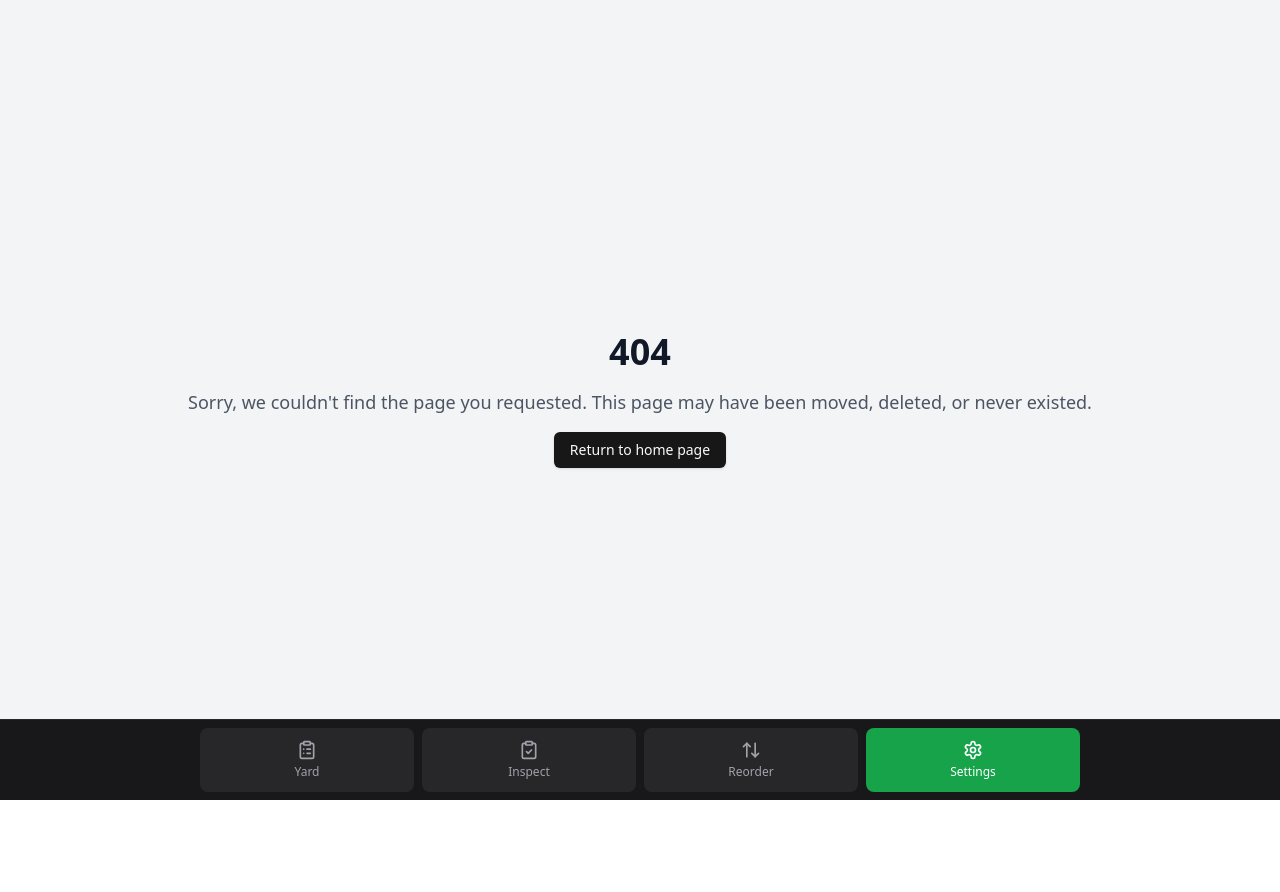
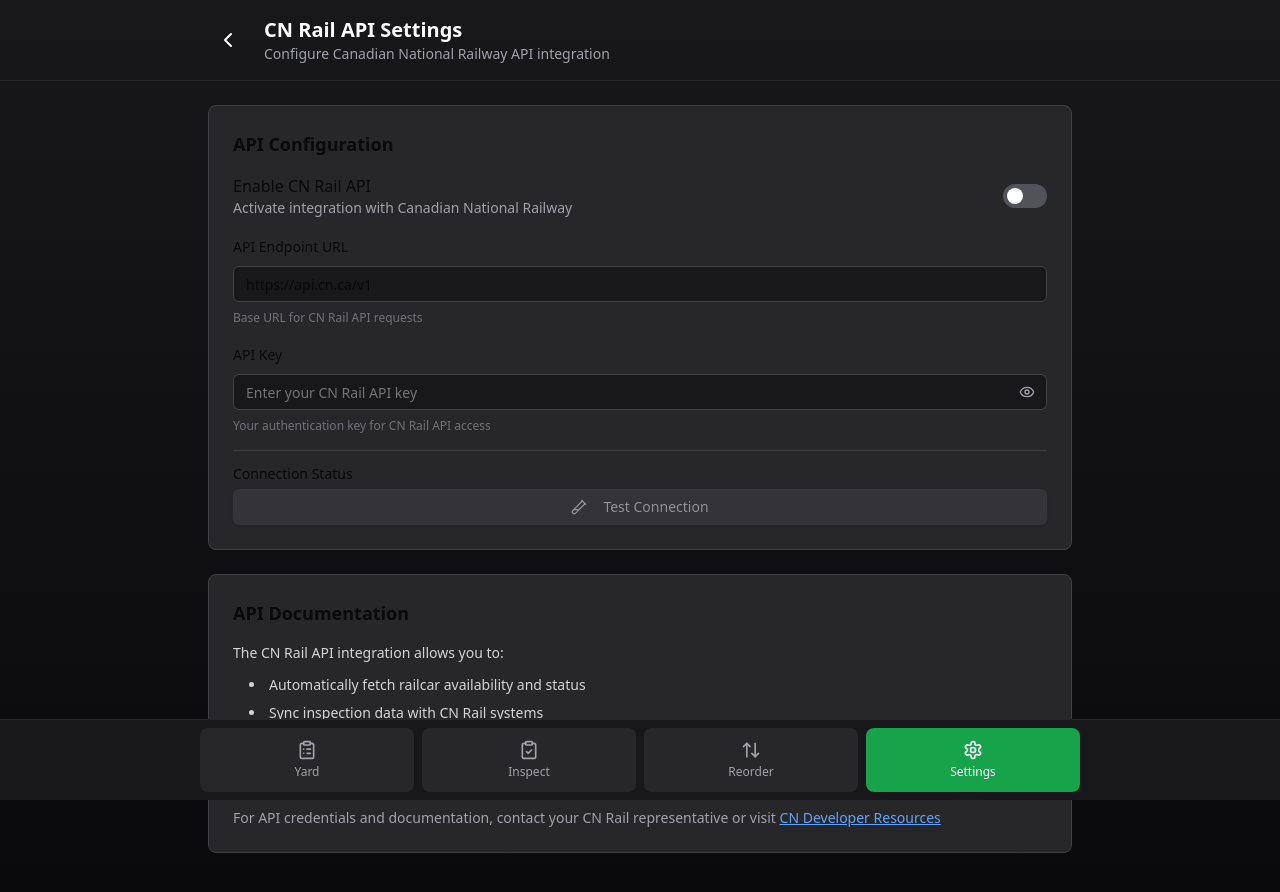
Before and after one commit to cmclaug834/sg-c1c1c1ef-6648-4137-914c-5027cafcde68-1773599698, a Next.js app: page /settings/cn-rail-api in a window 1280 px wide. Before the commit this address had no page. Shown: the top 892 px of the page. Before the commit the page ends 800 px from the top, so only its background shows below. Built offline with nearby package versions, Linux system fonts and the light colour scheme.

Commit message:
feat(cn-rail-api): Add dedicated settings page for integration

```diff
--- a/src/pages/settings.tsx
+++ b/src/pages/settings.tsx
@@ -1,6 +1,6 @@
 import { useApp } from "@/contexts/AppContext";
 import { useRouter } from "next/router";
-import { ArrowLeft } from "lucide-react";
+import { ArrowLeft, ChevronRight } from "lucide-react";
 import { useState, useEffect } from "react";
 import { getDebugLogs, clearDebugLogs, copyLogsToClipboard } from "@/lib/diagnostics";
 import type { DebugLogEntry } from "@/lib/diagnostics";
--- /dev/null
+++ b/src/pages/settings/cn-rail-api.tsx
@@ -0,0 +1,244 @@
+import { useState, useEffect } from "react";
+import { useRouter } from "next/router";
+import { ChevronLeft, Save, TestTube2, Eye, EyeOff } from "lucide-react";
+import { Button } from "@/components/ui/button";
+import { Input } from "@/components/ui/input";
+import { Label } from "@/components/ui/label";
+import { Card } from "@/components/ui/card";
+
+interface CNRailAPIConfig {
+  apiKey: string;
+  apiEndpoint: string;
+  enabled: boolean;
+  lastTested?: string;
+  testStatus?: "success" | "failed" | "pending" | null;
+}
+
+export default function CNRailAPISettings() {
+  const router = useRouter();
+  const [config, setConfig] = useState<CNRailAPIConfig>({
+    apiKey: "",
+    apiEndpoint: "https://api.cn.ca/v1",
+    enabled: false,
+    testStatus: null,
+  });
+  const [showApiKey, setShowApiKey] = useState(false);
+  const [isTesting, setIsTesting] = useState(false);
+  const [saveMessage, setSaveMessage] = useState("");
+
+  // Load config from localStorage
+  useEffect(() => {
+    if (typeof window !== "undefined") {
+      const saved = localStorage.getItem("cn_rail_api_config");
+      if (saved) {
+        try {
+          setConfig(JSON.parse(saved));
+        } catch (error) {
+          console.error("Failed to load CN Rail API config:", error);
+        }
+      }
+    }
+  }, []);
+
+  const handleSave = () => {
+    if (typeof window !== "undefined") {
+      localStorage.setItem("cn_rail_api_config", JSON.stringify(config));
+      setSaveMessage("Configuration saved successfully");
+      setTimeout(() => setSaveMessage(""), 3000);
+    }
+  };
+
+  const handleTestConnection = async () => {
+    setIsTesting(true);
+    setConfig({ ...config, testStatus: "pending" });
+
+    // Simulate API test - replace with actual API call later
+    setTimeout(() => {
+      const testSuccess = config.apiKey.length > 0 && config.apiEndpoint.length > 0;
+      setConfig({
+        ...config,
+        testStatus: testSuccess ? "success" : "failed",
+        lastTested: new Date().toISOString(),
+      });
+      setIsTesting(false);
+    }, 2000);
+  };
+
+  return (
+    <div className="min-h-screen bg-gradient-to-b from-zinc-900 to-zinc-950 text-white">
+      {/* Header */}
+      <div className="bg-zinc-900/50 border-b border-zinc-800 sticky top-0 z-10">
+        <div className="max-w-4xl mx-auto px-4 py-4 flex items-center gap-4">
+          <button
+            onClick={() => router.push("/settings")}
+            className="p-2 hover:bg-zinc-800 rounded-lg transition-colors"
+          >
+            <ChevronLeft className="w-6 h-6" />
+          </button>
+          <div>
+            <h1 className="text-xl font-bold">CN Rail API Settings</h1>
+            <p className="text-sm text-zinc-400">Configure Canadian National Railway API integration</p>
+          </div>
+        </div>
+      </div>
+
+      {/* Content */}
+      <div className="max-w-4xl mx-auto px-4 py-6 space-y-6">
+        {/* Save Message */}
+        {saveMessage && (
+          <div className="bg-green-500/10 border border-green-500/20 rounded-lg p-4 text-green-400">
+            {saveMessage}
+          </div>
+        )}
+
+        {/* API Configuration Card */}
+        <Card className="bg-zinc-800 border-zinc-700 p-6">
+          <h2 className="text-lg font-semibold mb-4">API Configuration</h2>
+
+          <div className="space-y-4">
+            {/* Enable Toggle */}
+            <div className="flex items-center justify-between">
+              <div>
+                <Label htmlFor="enabled" className="text-base">Enable CN Rail API</Label>
+                <p className="text-sm text-zinc-400">Activate integration with Canadian National Railway</p>
+              </div>
+              <button
+                id="enabled"
+                onClick={() => setConfig({ ...config, enabled: !config.enabled })}
+                className={`relative inline-flex h-6 w-11 items-center rounded-full transition-colors ${
+                  config.enabled ? "bg-blue-600" : "bg-zinc-600"
+                }`}
+              >
+                <span
+                  className={`inline-block h-4 w-4 transform rounded-full bg-white transition-transform ${
+                    config.enabled ? "translate-x-6" : "translate-x-1"
+                  }`}
+                />
+              </button>
+            </div>
+
+            {/* API Endpoint */}
+            <div className="space-y-2">
+              <Label htmlFor="endpoint">API Endpoint URL</Label>
+              <Input
+                id="endpoint"
+                type="text"
+                value={config.apiEndpoint}
+                onChange={(e) => setConfig({ ...config, apiEndpoint: e.target.value })}
+                placeholder="https://api.cn.ca/v1"
+                className="bg-zinc-900 border-zinc-700"
+              />
+              <p className="text-xs text-zinc-500">Base URL for CN Rail API requests</p>
+            </div>
+
+            {/* API Key */}
+            <div className="space-y-2">
+              <Label htmlFor="apiKey">API Key</Label>
+              <div className="relative">
+                <Input
+                  id="apiKey"
+                  type={showApiKey ? "text" : "password"}
+                  value={config.apiKey}
+                  onChange={(e) => setConfig({ ...config, apiKey: e.target.value })}
+                  placeholder="Enter your CN Rail API key"
+                  className="bg-zinc-900 border-zinc-700 pr-10"
+                />
+                <button
+                  onClick={() => setShowApiKey(!showApiKey)}
+                  className="absolute right-3 top-1/2 -translate-y-1/2 text-zinc-400 hover:text-white transition-colors"
+                >
+                  {showApiKey ? <EyeOff className="w-4 h-4" /> : <Eye className="w-4 h-4" />}
+                </button>
+              </div>
+              <p className="text-xs text-zinc-500">Your authentication key for CN Rail API access</p>
+            </div>
+
+            {/* Test Connection */}
+            <div className="pt-4 border-t border-zinc-700">
+              <div className="flex items-center justify-between mb-2">
+                <Label>Connection Status</Label>
+                {config.lastTested && (
+                  <span className="text-xs text-zinc-500">
+                    Last tested: {new Date(config.lastTested).toLocaleString()}
+                  </span>
+                )}
+              </div>
+
+              <div className="flex gap-3">
+                <Button
+                  onClick={handleTestConnection}
+                  disabled={isTesting || !config.apiKey || !config.apiEndpoint}
+                  className="flex-1 bg-zinc-700 hover:bg-zinc-600"
+                >
+                  <TestTube2 className="w-4 h-4 mr-2" />
+                  {isTesting ? "Testing..." : "Test Connection"}
+                </Button>
+
+                {config.testStatus && (
+                  <div className={`flex items-center px-4 py-2 rounded-lg ${
+                    config.testStatus === "success"
+                      ? "bg-green-500/10 text-green-400 border border-green-500/20"
+                      : config.testStatus === "failed"
+                      ? "bg-red-500/10 text-red-400 border border-red-500/20"
+                      : "bg-yellow-500/10 text-yellow-400 border border-yellow-500/20"
+                  }`}>
+                    {config.testStatus === "success" && "✓ Connected"}
+                    {config.testStatus === "failed" && "✗ Failed"}
+                    {config.testStatus === "pending" && "⏳ Testing..."}
+                  </div>
+                )}
+              </div>
+            </div>
+          </div>
+        </Card>
+
+        {/* API Documentation Card */}
+        <Card className="bg-zinc-800 border-zinc-700 p-6">
+          <h2 className="text-lg font-semibold mb-4">API Documentation</h2>
+          <div className="space-y-3 text-sm text-zinc-300">
+            <p>
+              The CN Rail API integration allows you to:
+            </p>
+            <ul className="list-disc list-inside space-y-2 ml-4">
+              <li>Automatically fetch railcar availability and status</li>
+              <li>Sync inspection data with CN Rail systems</li>
+              <li>Retrieve real-time track and yard information</li>
+              <li>Update car location and movement records</li>
+            </ul>
+            <div className="mt-4 pt-4 border-t border-zinc-700">
+              <p className="text-zinc-400">
+                For API credentials and documentation, contact your CN Rail representative or visit{" "}
+                <a
+                  href="https://www.cn.ca/en/customer-centre/developer-resources"
+                  target="_blank"
+                  rel="noopener noreferrer"
+                  className="text-blue-400 hover:text-blue-300 underline"
+                >
+                  CN Developer Resources
+                </a>
+              </p>
+            </div>
+          </div>
+        </Card>
+
+        {/* Save Button */}
+        <div className="flex gap-3 sticky bottom-4">
+          <Button
+            onClick={() => router.push("/settings")}
+            variant="outline"
+            className="flex-1 bg-zinc-800 border-zinc-700 hover:bg-zinc-700"
+          >
+            Cancel
+          </Button>
+          <Button
+            onClick={handleSave}
+            className="flex-1 bg-blue-600 hover:bg-blue-700"
+          >
+            <Save className="w-4 h-4 mr-2" />
+            Save Configuration
+          </Button>
+        </div>
+      </div>
+    </div>
+  );
+}
```
